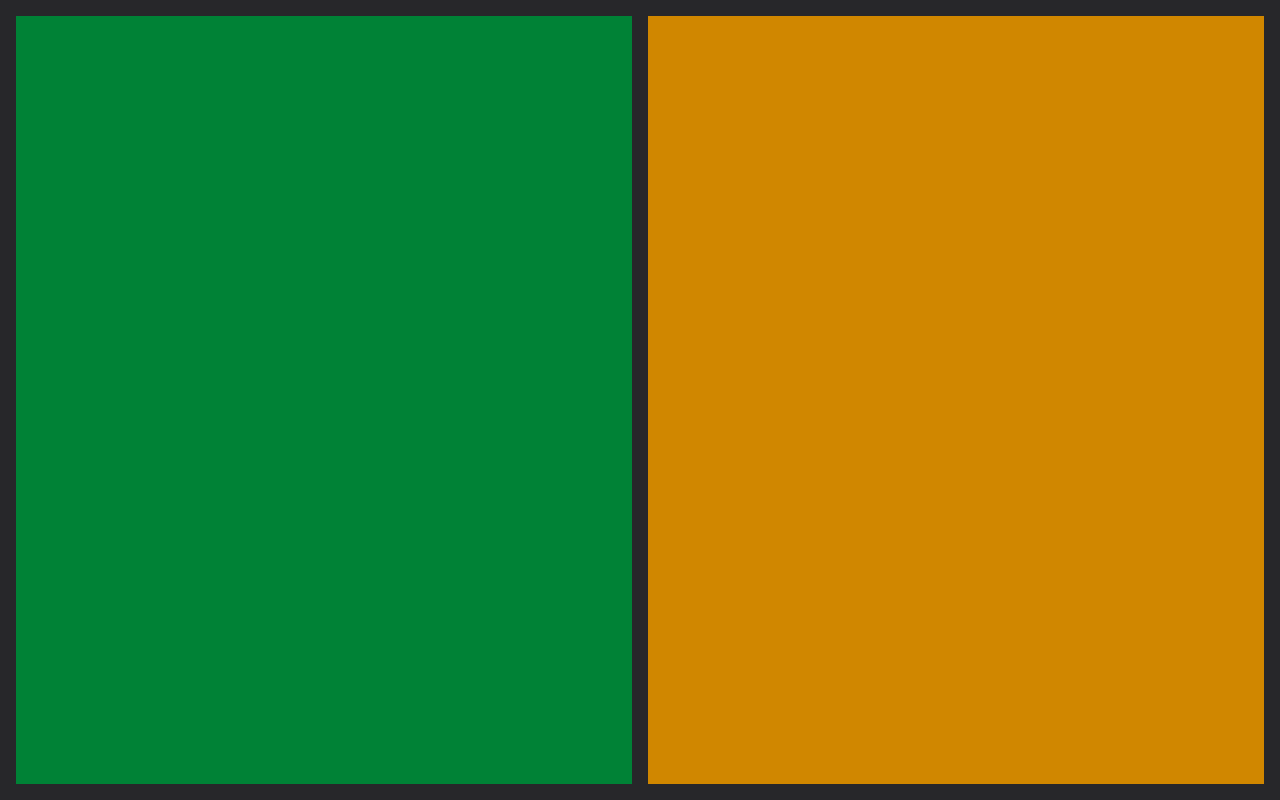
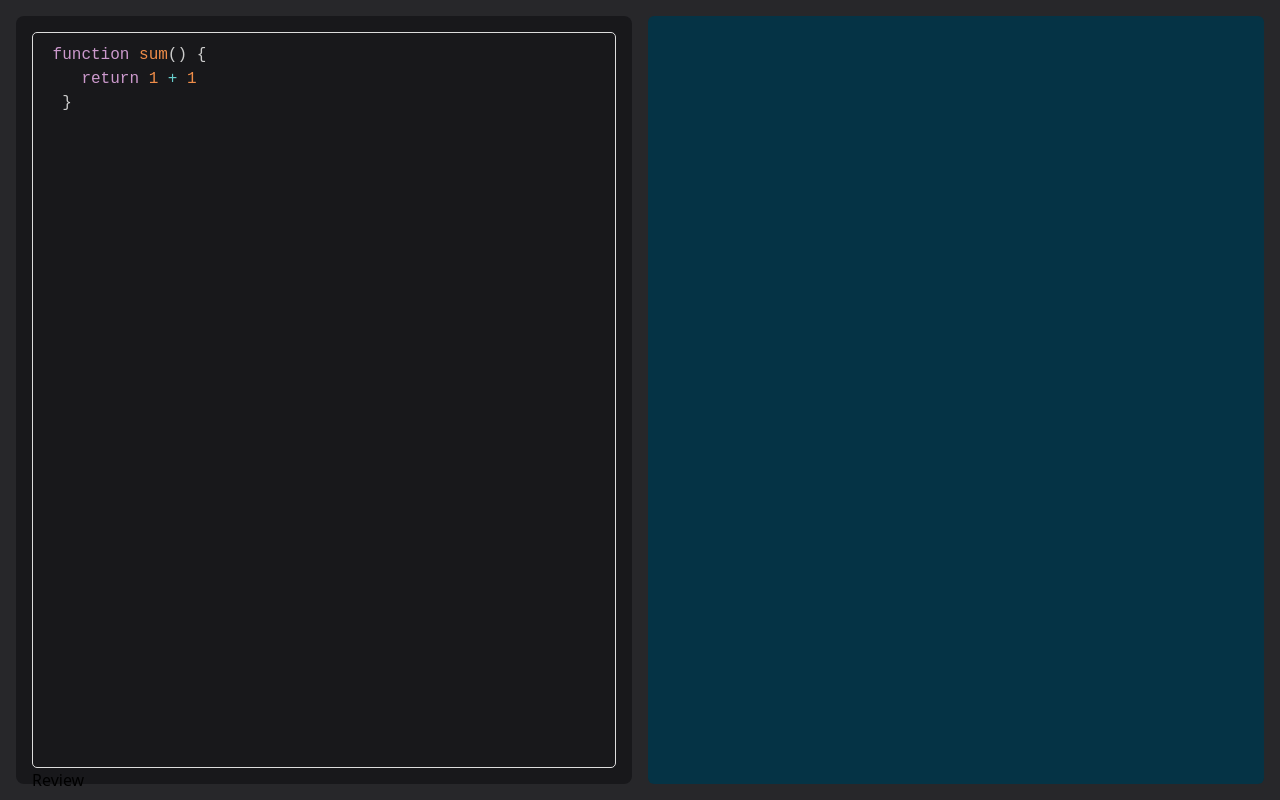
Before and after one commit to blackeye75/code-review, a React (Vite) app in the folder frontend/: page / in a window 1280 px wide. Built offline with nearby package versions, Linux system fonts and the light colour scheme.

Commit message:
Enhance code review interface with syntax highlighting and code editor integration

```diff
--- a/frontend/package.json
+++ b/frontend/package.json
@@ -11,8 +11,10 @@
   },
   "dependencies": {
     "@tailwindcss/vite": "^4.0.6",
+    "prismjs": "^1.29.0",
     "react": "^18.3.1",
     "react-dom": "^18.3.1",
+    "react-simple-code-editor": "^0.14.1",
     "tailwindcss": "^4.0.6"
   },
   "devDependencies": {
--- a/frontend/src/App.jsx
+++ b/frontend/src/App.jsx
@@ -1,16 +1,45 @@
-import { useState } from 'react'
-import reactLogo from './assets/react.svg'
-import viteLogo from '/vite.svg'
+import { useState, useEffect } from 'react'
+import "prismjs/themes/prism-tomorrow.css"
+import Editor from "react-simple-code-editor"
+import prism from "prismjs"
 import './App.css'
 
 function App() {
 
+  const [code, setCode] = useState(` function sum() {
+    return 1 + 1
+  }`)
+
+  useEffect(() => {
+    prism.highlightAll()
+  }, [])
+
   return (
     <>
-   <main className='w-full h-screen flex bg-zinc-800 p-4 gap-4' >
-    <div className="left h-full bg-green-700 basis-[50%] "></div>
-    <div className="right h-full bg-yellow-600 basis-[50%]"></div>
-   </main>
+      <main className='w-full h-screen flex bg-zinc-800 p-4 gap-4' >
+        <div className="left h-full w-full basis-[50%] ">
+          <div className="code w-full h-full bg-zinc-900 p-4 rounded-lg">
+            <Editor
+              value={code}
+              onValueChange={code => setCode(code)}
+              highlight={code => prism.highlight(code, prism.languages.javascript, "javascript")}
+              padding={10}
+              style={{
+                fontFamily: '"Fira code", "Fira Mono", monospace',
+                fontSize: 16,
+                border: "1px solid #ddd",
+                borderRadius: "5px",
+                height: "100%",
+                width: "100%"
+              }}
+            />
+            <div
+              // onClick={reviewCode}
+              className="review bottom-4 left-4">Review</div>
+          </div>
+        </div>
+        <div className="right h-full bg-cyan-950 rounded-md basis-[50%]"></div>
+      </main>
     </>
   )
 }
```
Also changed, not shown: 2 other files (tests, documents, lock files or other folders).
